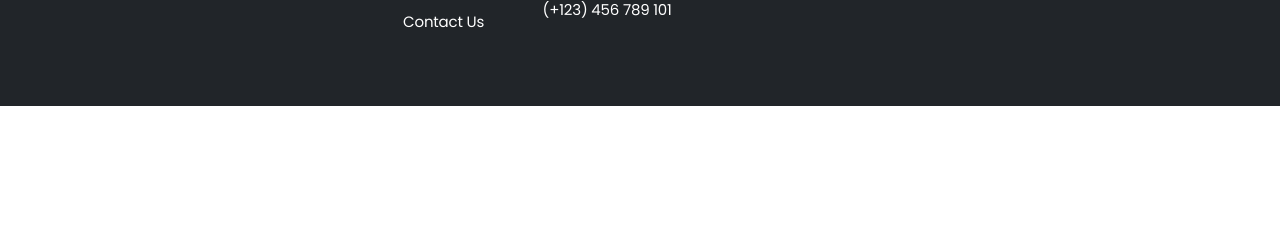
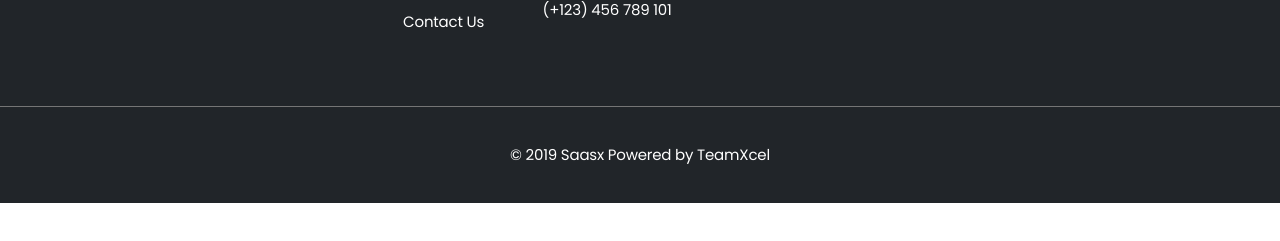
Before and after one commit to jsdev297/Startup-Landing-Website-Design, a plain HTML site: page index.html in a window 1280 px wide. Shown: the part 4028-4269 px from the top of the page. After the commit the page ends 4231 px from the top, so only its background shows below. Drawn offline with nearby package versions, Linux system fonts and the light colour scheme.

Commit message:
Footer Down section also done

```diff
--- a/CSS/style.css
+++ b/CSS/style.css
@@ -472,3 +472,13 @@ p.addressS {
 p.footer_contents {
     color: white;
 }
+
+p.footerCopyrightContent {
+    text-align: center;
+    color: white;
+}
+
+.footerDownSection {
+    border-top: 1px solid #757575;
+    padding: 37px 0;
+}
--- a/index.html
+++ b/index.html
@@ -396,13 +396,19 @@
         </div>
         <!-- Footer Upper Section Ends Here -->
 
+        <!-- Footer Down Section Starts Here -->
+        <div class="footerDownSection">
+            <div class="container">
+                <p class="footerCopyrightContent">© 2019 Saasx Powered by TeamXcel </p>
+            </div>
+        </div>
+        <!-- Footer Down Section Ends Here -->
+
         <!-- Footer D -->
 
     </footer>
     <!-- Footer Section Ends Here -->
 
-
-    <br><br><br><br><br><br>
 
     <!-- Script JS -->
     <script src="./JS/index.js"></script>
```
